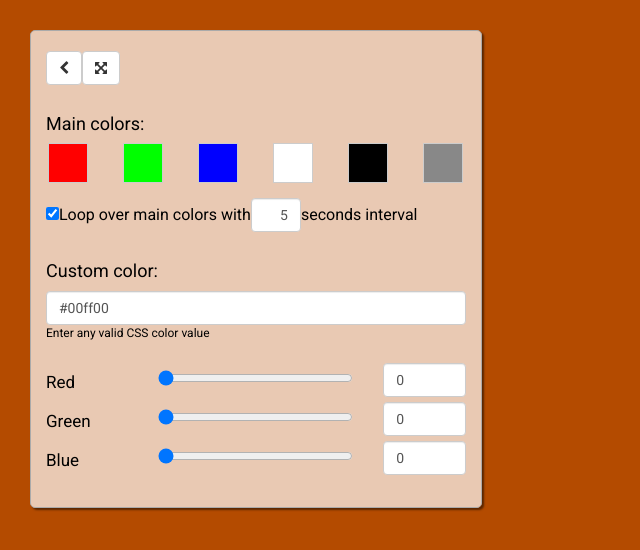
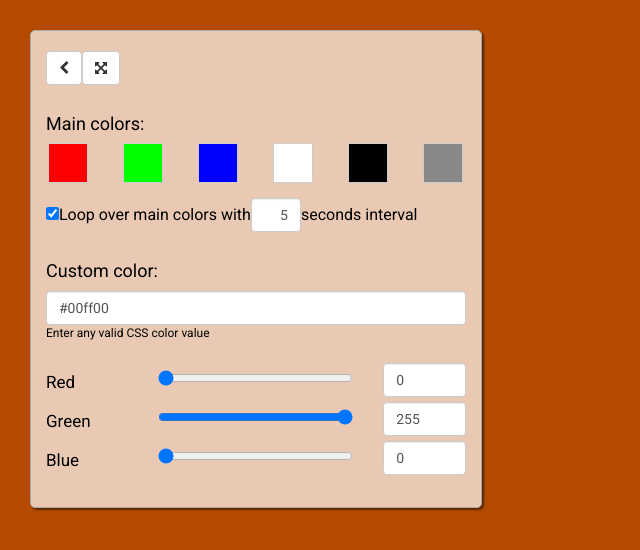
Before and after one commit to ralozkolya/screen-check, an Angular app: page / in a window 1280 px wide. Shown: the top 550 px of the page, without its empty margins (0-640 px from the left). Built offline with nearby package versions, Linux system fonts and the light colour scheme.

Commit message:
Fix radix

```diff
--- a/src/app/components/picker/picker.component.ts
+++ b/src/app/components/picker/picker.component.ts
@@ -92,9 +92,9 @@ export class PickerComponent implements OnInit {
 
   private assignChannels(color: string): void {
     const hex: string = this.colorService.colorToHex(color).slice(-6);
-    this.redChannel = parseInt('0x' + hex.slice(0, 2), 10);
-    this.greenChannel = parseInt('0x' + hex.slice(2, 4), 10);
-    this.blueChannel = parseInt('0x' + hex.slice(4, 6), 10);
+    this.redChannel = parseInt(hex.slice(0, 2), 16);
+    this.greenChannel = parseInt(hex.slice(2, 4), 16);
+    this.blueChannel = parseInt(hex.slice(4, 6), 16);
   }
 
 }
```
